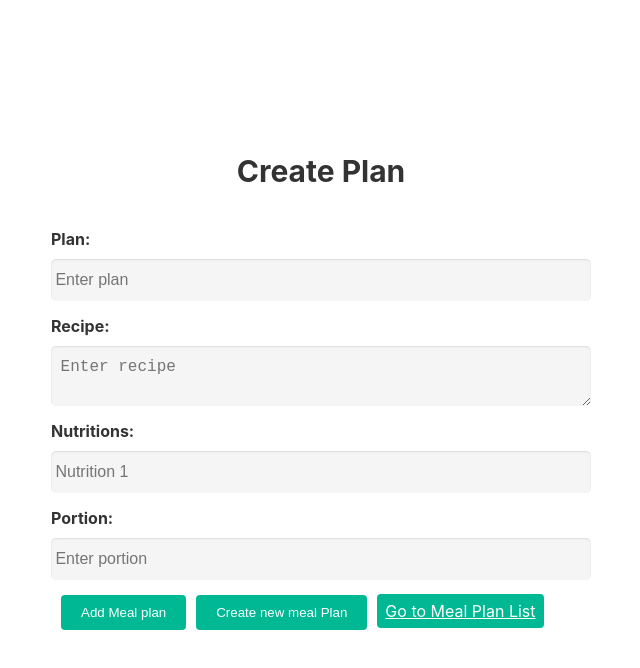
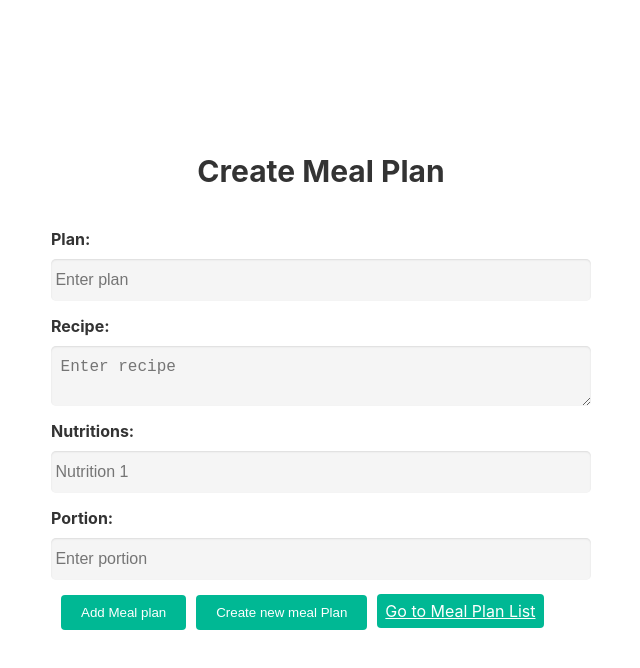
Before and after one commit to PAF-IT3030/JUN_WE_108, a React (Create React App) app in the folder frontend/: page /api/meal-plans in a window 1280 px wide. Shown: the top 668 px of the page, without its empty margins (319-959 px from the left). Built offline with nearby package versions, Linux system fonts and the light colour scheme.

Commit message:
initial commit

```diff
--- a/frontend/src/Pages/MealPlansPage.js
+++ b/frontend/src/Pages/MealPlansPage.js
@@ -51,7 +51,7 @@ const MealPlansPage = () => {
   return (
     <div className="container">
       <div className="form">
-        <h1>Create Plan</h1>
+        <h1>Create Meal Plan</h1>
         {showSuccessMessage && <div className="success-message">Meal plan added successfully!</div>}
         <form onSubmit={handleSubmit} className="form">
           <label>Plan:</label>
```
